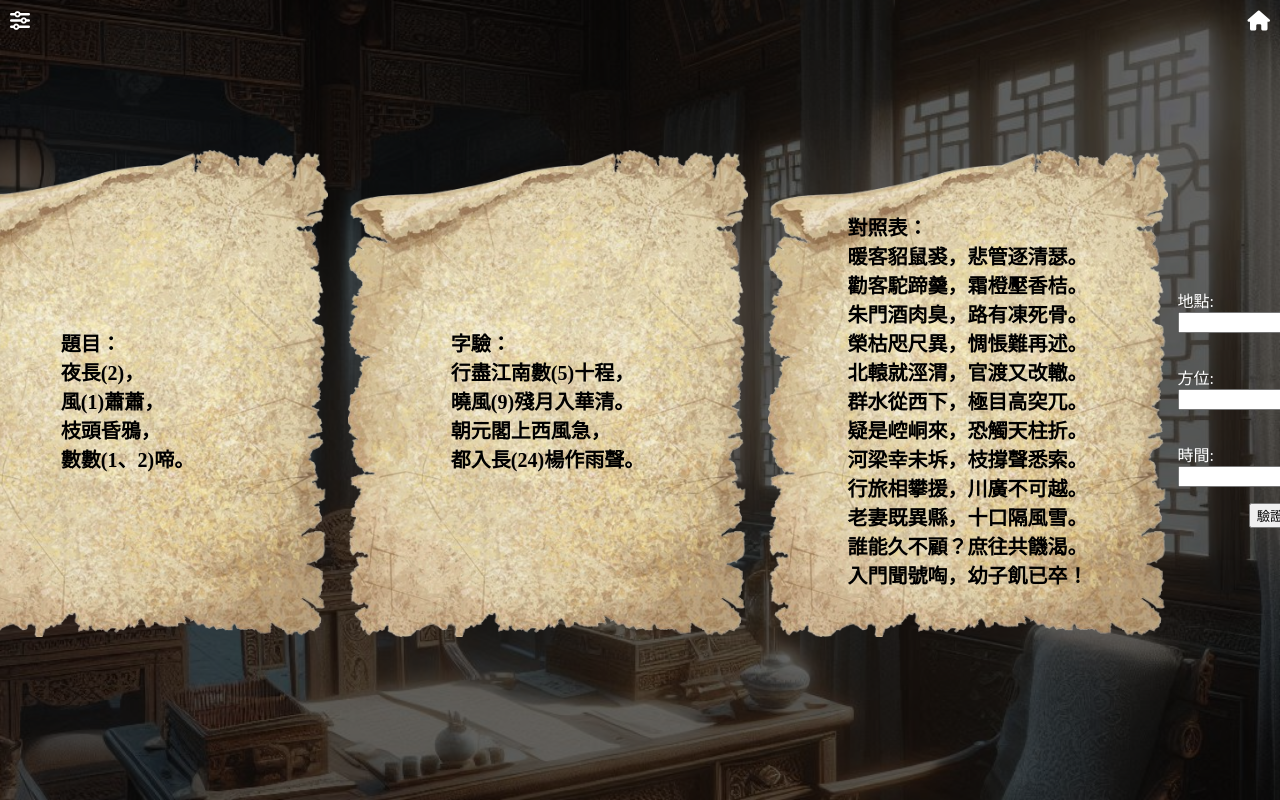
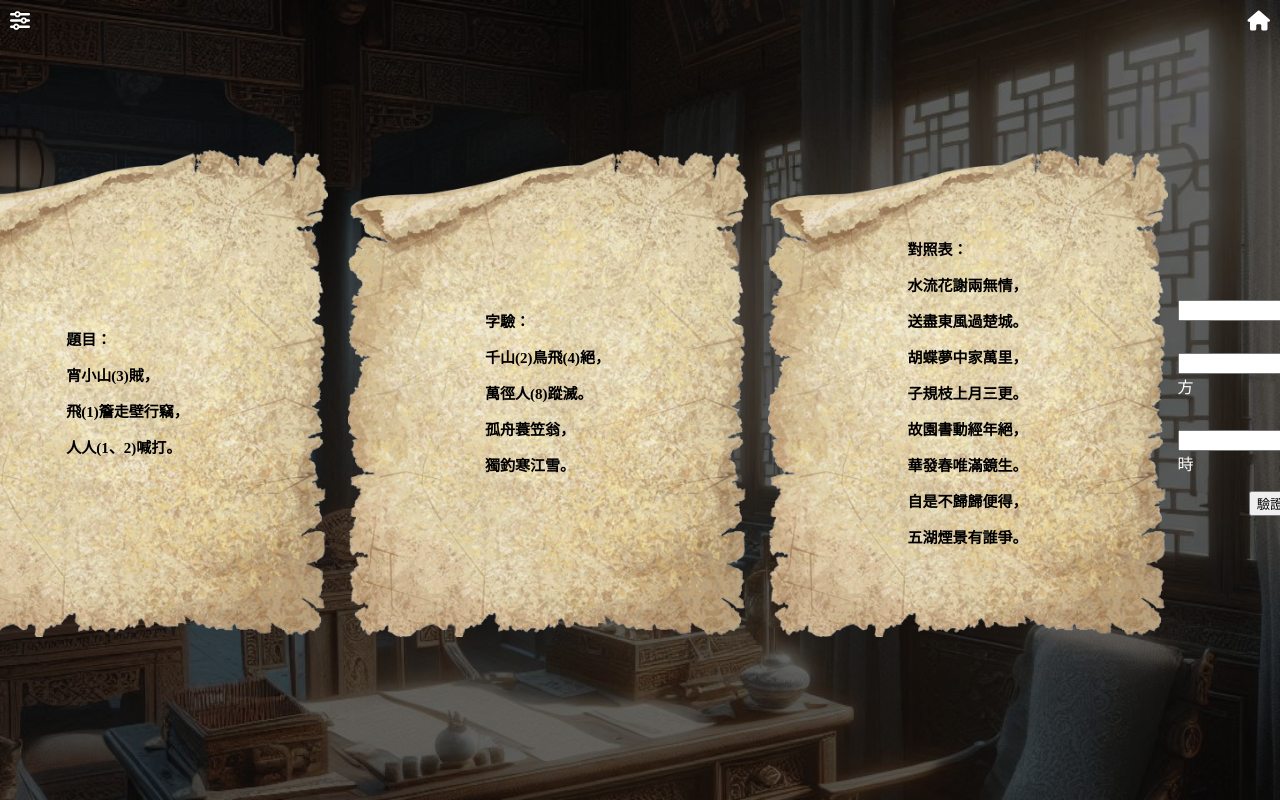
Before and after one commit to YuXuan20040221/Game, a SvelteKit app: page /gameChapterX-2 in a window 1280 px wide. Built offline with nearby package versions, Linux system fonts and the light colour scheme.

Commit message:
random_version

```diff
--- a/src/routes/gameChapterX-2/+page.svelte
+++ b/src/routes/gameChapterX-2/+page.svelte
@@ -1,14 +1,90 @@
 <script>
   import Header from "../Header.svelte";
-  var answer = ["朱門", "北", "子"];
   var input = ["", "", ""];
-  var text = ["地點", "方位", "時間"];
+  let ans_text = ["", "方", "時"];
+
+  let random = Math.floor(Math.random() * 3) + 1;
+  let text = [
+    {
+      t1: ["夜長(2)，", "風(1)蕭蕭，", "枝頭昏鴉，", "數數(1、2)啼。"],
+      t2: [
+        "行盡江南數(5)十程，",
+        "曉風(9)殘月入華清。",
+        "朝元閣上西風急，",
+        "都入長(24)楊作雨聲",
+      ],
+      t3: [
+        "暖客貂鼠裘，悲管逐清瑟。",
+        "勸客駝蹄羹，霜橙壓香桔。",
+        "朱門酒肉臭，路有凍死骨。",
+        "榮枯咫尺異，惆悵難再述。",
+        "北轅就涇渭，官渡又改轍。",
+        "群水從西下，極目高突兀。",
+        "疑是崆峒來，恐觸天柱折。",
+        "河梁幸未坼，枝撐聲悉索。",
+        "行旅相攀援，川廣不可越。",
+        "老妻既異縣，十口隔風雪。",
+        "誰能久不顧？庶往共饑渴。",
+        "入門聞號啕，幼子飢已卒！",
+      ],
+      ans: ["朱門", "北", "子"],
+    },
+    {
+      t1: ["宵小山(3)賊，", "飛(1)簷走壁行竊，", "人人(1、2)喊打。"],
+      t2: [
+        "千山(2)鳥飛(4)絕，",
+        "萬徑人(8)蹤滅。",
+        "孤舟蓑笠翁，",
+        "獨釣寒江雪。",
+      ],
+      t3: [
+        "水流花謝兩無情，",
+        "送盡東風過楚城。",
+        "胡蝶夢中家萬里，",
+        "子規枝上月三更。",
+        "故園書動經年絕，",
+        "華發春唯滿鏡生。",
+        "自是不歸歸便得，",
+        "五湖煙景有誰爭。",
+      ],
+      ans: ["五湖", "東", "子"],
+    },
+    {
+      t1: [
+        "今夜(2)夜(3)漫長，",
+        "正值立秋(4)，",
+        " 風微涼，",
+        " 願明與君同遊，",
+        "仰望漫天雲(5)彩。",
+      ],
+      t2: [
+        "昨夜(2)秋(3)風入漢關，",
+        "朔雲(9)邊月滿西山。",
+        "更催飛將追驕虜，",
+        "莫遣沙場匹馬還。",
+      ],
+      t3: [
+        "舊俗傳荊楚。正江城、梅炎藻夏，做成重午。",
+        "門艾釵符關何事，付與痴兒呆女。",
+        "耳不聽、湖邊鼉鼓。",
+        "獨炷爐香熏衣潤，對瀟瀟、翠竹都忘暑。",
+        "時展卷，誦騷語。",
+        "新愁不障西山雨。",
+        "問樓頭、登臨倦客，有誰懷古。",
+        "回首獨醒人何在，空把清尊酹與。",
+        "漾不到、瀟湘江渚。",
+        "我又相將湖南去，已安排、吊屈嘲漁父。",
+        "君有語，但分付。",
+      ],
+      ans: ["江城", "西", "午"],
+    },
+  ];
 
   function ans() {
     let A = true;
     let i = 0;
     for (i = 0; i < 3; i++) {
-      if (answer[i] != input[i]) A = false;
+      if (text[random].ans[i] != input[i]) A = false;
     }
     if (A == false) alert("答案錯誤");
     else {
@@ -33,40 +109,35 @@
   <div class="container">
     <div class="bg_mail">
       <div class="question">
-        題目：<br />夜長(2)，<br />風(1)蕭蕭，<br />枝頭昏鴉，<br
-        />數數(1、2)啼。
+        題目：<br />
+        {#each text[random].t1 as t}
+          <p>{t}<br /></p>
+        {/each}
       </div>
     </div>
 
     <div class="bg_mail">
       <div class="question">
-        字驗：<br />行盡江南數(5)十程，<br />曉風(9)殘月入華清。<br
-        />朝元閣上西風急，<br />都入長(24)楊作雨聲。
+        字驗：<br />
+        {#each text[random].t2 as t}
+          <p>{t}<br /></p>
+        {/each}
       </div>
     </div>
 
     <div class="bg_mail">
       <div class="question">
         對照表：<br />
-        暖客貂鼠裘，悲管逐清瑟。<br />
-        勸客駝蹄羹，霜橙壓香桔。<br />
-        朱門酒肉臭，路有凍死骨。<br />
-        榮枯咫尺異，惆悵難再述。<br />
-        北轅就涇渭，官渡又改轍。<br />
-        群水從西下，極目高突兀。<br />
-        疑是崆峒來，恐觸天柱折。<br />
-        河梁幸未坼，枝撐聲悉索。<br />
-        行旅相攀援，川廣不可越。<br />
-        老妻既異縣，十口隔風雪。<br />
-        誰能久不顧？庶往共饑渴。<br />
-        入門聞號啕，幼子飢已卒！
+        {#each text[random].t3 as t}
+          <p>{t}<br /></p>
+        {/each}
       </div>
     </div>
   </div>
 
   <div id="ans_block">
-    {#each text as t, i}
-      <p>{t}: <input type="text" bind:value={input[i]} /></p>
+    {#each ans_text as t, i}
+      <p><input type="text" bind:value={input[i]} />{t}</p>
     {/each}
     <button class="lock" on:click={ans}> 驗證 </button>
   </div>
@@ -108,7 +179,7 @@
   }
 
   .question {
-    font-size: 20px;
+    font-size: 15px;
     font-weight: bold;
   }
 
```
Also changed, not shown: src/routes/gameChapterII-2/+page.svelte (+6 -1 lines), src/routes/gameChapterIII-2/+page.svelte (+16 -8 lines), src/routes/gameChapterIX-2/+page.svelte (+7 -11 lines), src/routes/gameStart/+page.svelte (+7 -6 lines), src/lib/images/P3-Flower.jpg.
